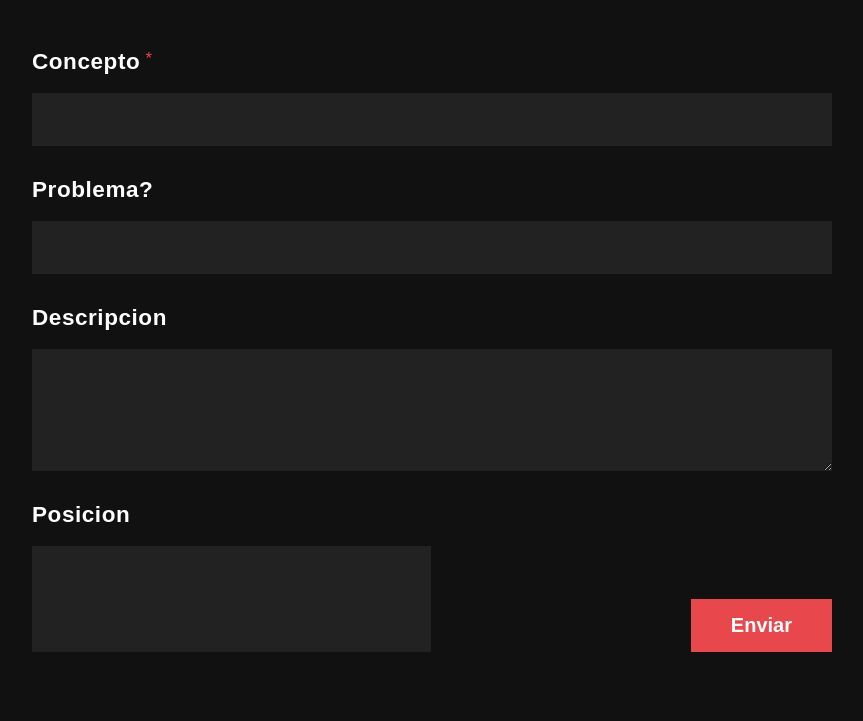
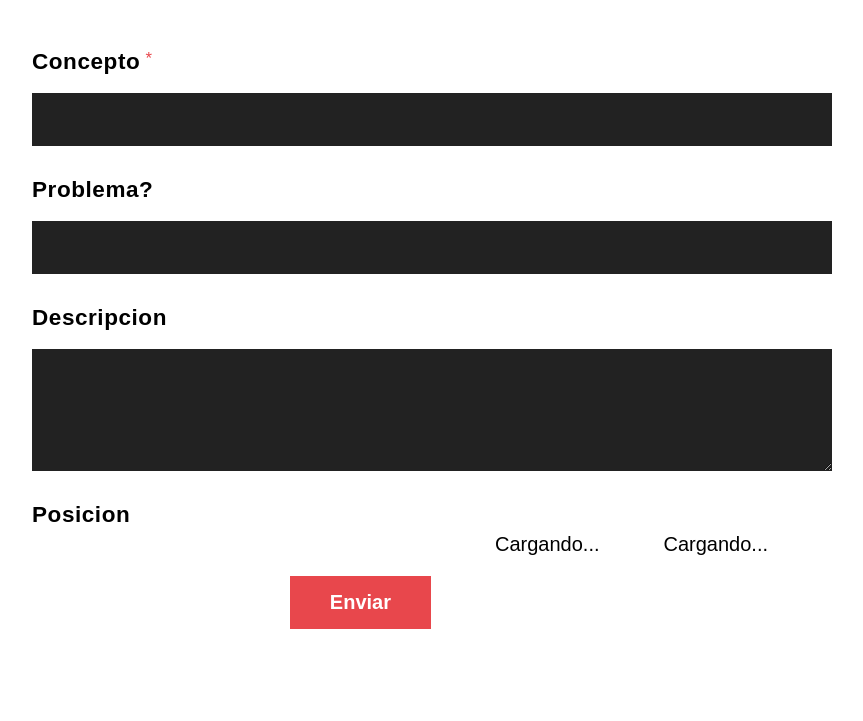
Before and after one commit to beto519/Overcrowded, a PHP site: page /formulario.php in a window 1280 px wide. Shown: the top 721 px of the page, without its empty margins (208-1071 px from the left). Run offline with PHP 8.4, Linux system fonts and the light colour scheme; data that the repository does not hold is empty.

Commit message:
beto519
AAAAAAAAAAAAAAAAAAAAAAAAAAAAAAAAAAAA

```diff
--- a/css/formulario.css
+++ b/css/formularios.css
@@ -3,7 +3,7 @@
 }
 
 body {
-  background-color: #111111;
+  background-color: #ffffff;
   font-family: "Titillium Web", sans-serif;
 }
 @media screen and (min-width: 40em) {
@@ -27,7 +27,7 @@
 
 .form .label {
   font-weight: bold;
-  color: white;
+  color: rgb(0, 0, 0);
   padding-top: 0;
   padding-left: 0;
   letter-spacing: 0.025em;
--- a/formulario.php
+++ b/formulario.php
@@ -49,7 +49,7 @@
   <meta charset="UTF-8">
   <meta http-equiv="X-UA-Compatible" content="IE=edge">
   <meta name="viewport" content="width=device-width, initial-scale=1.0">
-  <link rel="stylesheet" href="css/formulario.css">
+  <link rel="stylesheet" href="css/formularios.css">
 
   <title>Document</title>
 </head>
@@ -76,13 +76,14 @@
   </p>
   <p class='field half'>
     <label class='label' for='select'>Posicion</label>
-    <input class='text-input' id='latitud' name='latitud' required type='text' value='<?php if(isset($_POST['latitud'])) echo $_POST['latitud']; ?>'>
-    <input class='text-input' id='longitud' name='longitud' required type='text' value='<?php if(isset($_POST['longitud'])) echo $_POST['longitud']; ?>'>
-  </p>
+
+    <p class="ocultar" id="latitud"></p>
+  <p class="ocultar" id="longitud"></p> </p>
   <p class='field half'>
     <input class='button' id="send"  name="send" type='submit' value='Enviar'>
   </p>
 </form>
 
+<script src="script.js"></script>
 </body>
 </html>
--- a/script.js
+++ b/script.js
@@ -15,7 +15,7 @@
 		const coordenadas = ubicacion.coords;
 		$latitud.innerText = coordenadas.latitude;
 		$longitud.innerText = coordenadas.longitude;
-		$enlace.href = `https://www.google.com/maps/@${coordenadas.latitude},${coordenadas.longitude},20z`;
+
 	}
 	const onErrorDeUbicacion = err => {
 
```
